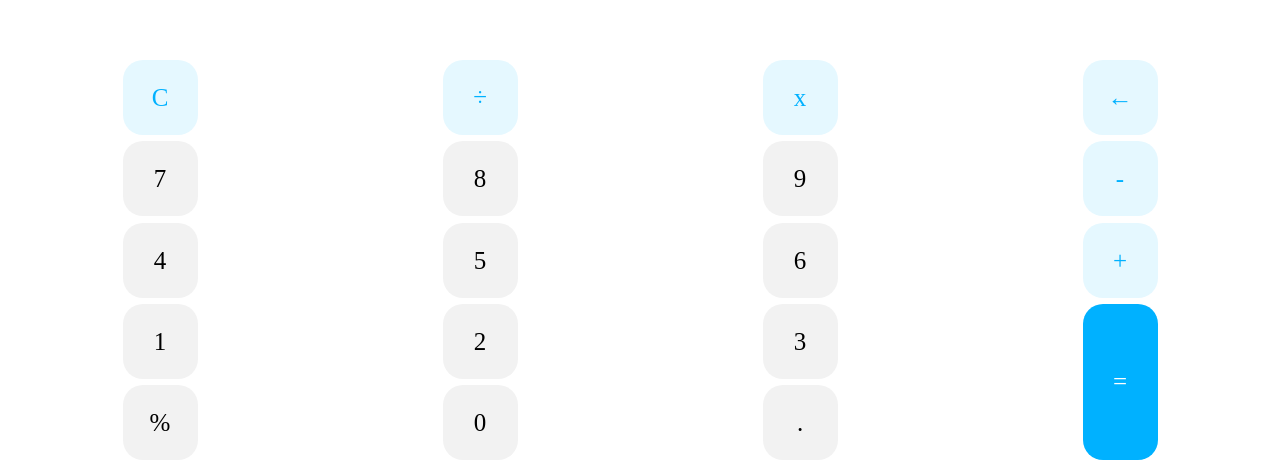
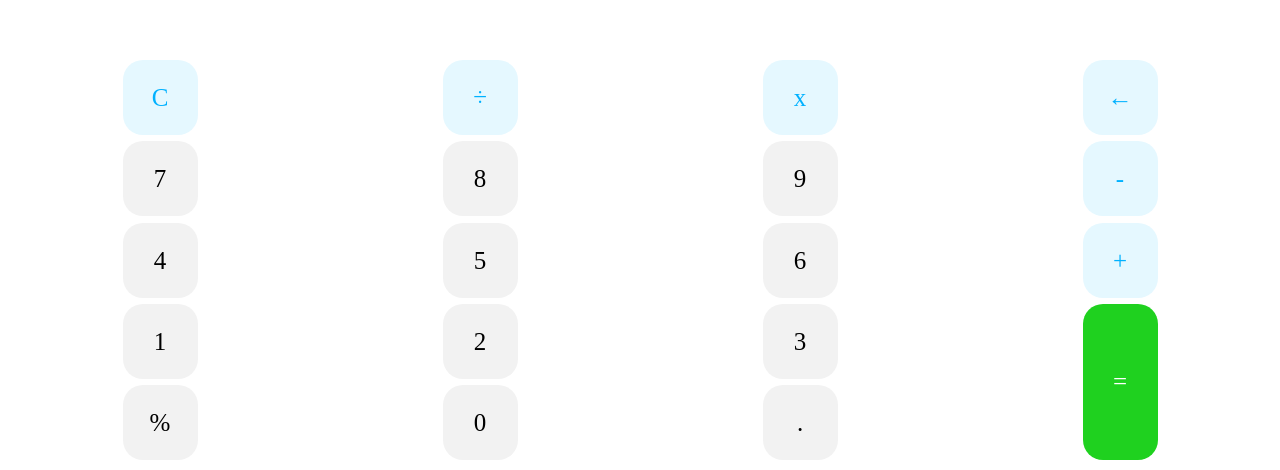
Before and after one commit to crewray/myproject, a plain HTML site: page 0621/index.html in a window 1280 px wide. Shown: the part 330-800 px from the top of the page. Drawn offline with Linux system fonts and the light colour scheme; a small style sheet from the web is missing.

Commit message:
修改样式

```diff
--- a/0621/less/index.less
+++ b/0621/less/index.less
@@ -11,6 +11,7 @@ input {
     margin-top: 50px;
     caret-color: #00b1ff;
     padding-right: 15px;
+
 
 }
 
@@ -44,7 +45,7 @@ input {
 
         .equal {
             height: 156.25px;
-            background-color: #00b1ff;
+            background-color: #1fd11f;
             color: white;
         }
     }
```
Also changed, not shown: 0621/css/index.css.
